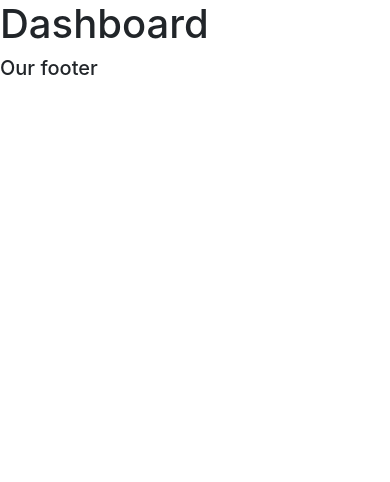
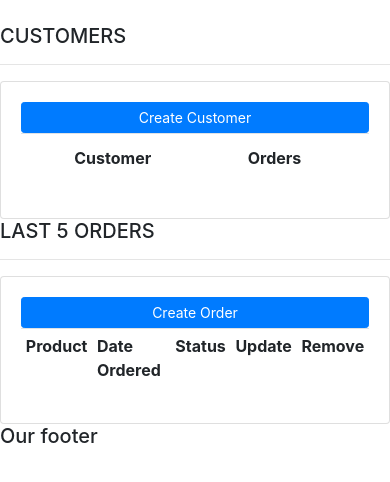
Before and after one commit to Stan1-0/CRM, a Django app: page / in a window 390 px wide. Shown: the part 56-538 px from the top of the page. Run offline with Django 4.2, Linux system fonts and the light colour scheme; lists and menus that the app fills with data are empty; some libraries are stand-ins or nearby versions.

Commit message:
added content

```diff
--- a/templates/Navbar.html
+++ b/templates/Navbar.html
@@ -14,9 +14,7 @@
   <div class="collapse navbar-collapse" id="navbarNav">
     <ul class="navbar-nav">
       <li class="nav-item active">
-        <a class="nav-link" href="#"
-          >Dashboard <span class="sr-only">(current)</span></a
-        >
+        <a class="nav-link" href="#">Dashboard</a>
       </li>
       <li class="nav-item">
         <a class="nav-link" href="#">Products</a>
--- a/templates/dashboard.html
+++ b/templates/dashboard.html
@@ -1,5 +1,38 @@
 {% extends 'main.html' %} {% include 'Navbar.html' %} {% block content %}
 
-<h1>Dashboard</h1>
+<br />
+<div class="row">
+  <div class="col-md-5">
+    <h5>CUSTOMERS</h5>
+    <hr />
+    <div class="card card-body">
+      <a class="btn btn-primary btn-sm btn-block" href="">Create Customer</a>
+      <table class="table table-sn">
+        <tr>
+          <th></th>
+          <th>Customer</th>
+          <th>Orders</th>
+        </tr>
+      </table>
+    </div>
+  </div>
+
+  <div class="col-md-7">
+    <h5>LAST 5 ORDERS</h5>
+    <hr />
+    <div class="card card-body">
+      <a class="btn btn-primary btn-sm btn-block" href="">Create Order</a>
+      <table class="table table-sm">
+        <tr>
+          <th>Product</th>
+          <th>Date Ordered</th>
+          <th>Status</th>
+          <th>Update</th>
+          <th>Remove</th>
+        </tr>
+      </table>
+    </div>
+  </div>
+</div>
 
 {% endblock %}
--- /dev/null
+++ b/templates/status.html
@@ -0,0 +1,5 @@
+<div class="col">
+  <div class="col-md">
+    <div class="card text-center text-white mb-3" id="total-orders">div</div>
+  </div>
+</div>
```
